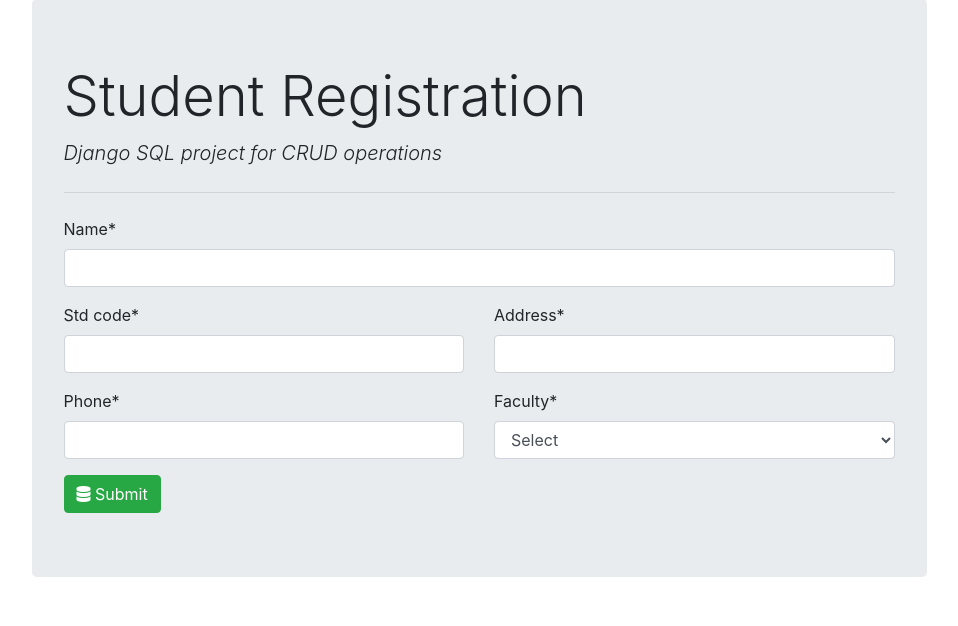
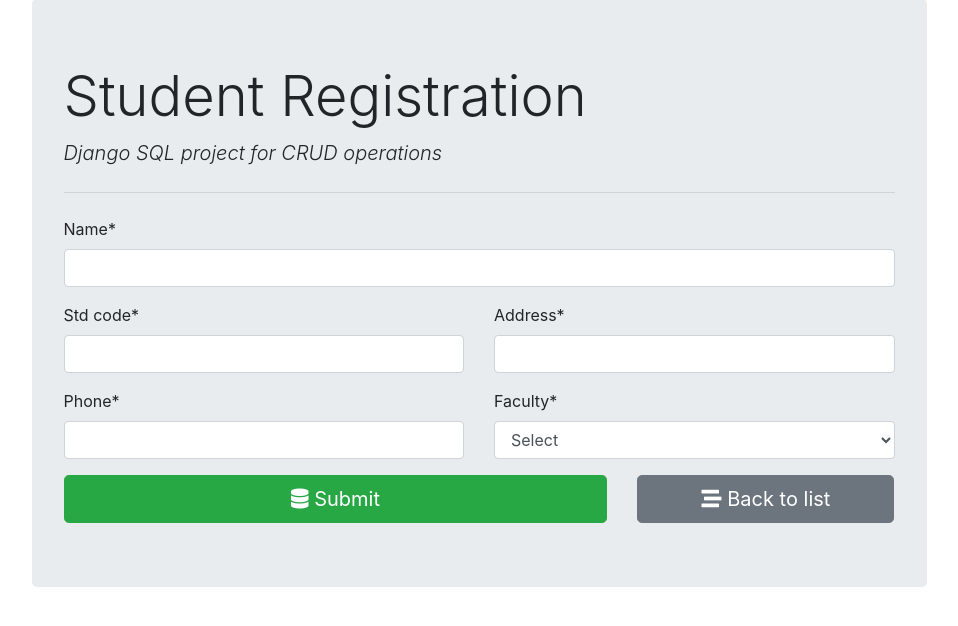
Before and after one commit to AshishMhrzn10/student-registration, a Django app: page /student/ in a window 1280 px wide. Shown: the part 49-675 px from the top of the page, without its empty margins (161-1119 px from the left). Run offline with Django 3.2, Linux system fonts and the light colour scheme; data that the repository does not hold is empty; some libraries are stand-ins or nearby versions.

Commit message:
Update  done

```diff
--- a/student_registration/templates/student_registration/student_form.html
+++ b/student_registration/templates/student_registration/student_form.html
@@ -13,6 +13,15 @@
         <div class="col-md-6">{{form.phone|as_crispy_field}}</div>
         <div class="col-md-6">{{form.faculty|as_crispy_field}}</div>
     </div>
-    <button type="submit" class="btn btn-success"><i class="fas fa-database"></i> Submit</button>
+    <div class="row">
+        <div class="col-md-8">
+            <button type="submit" class="btn btn-success btn-block btn-lg"><i class="fas fa-database"></i> Submit</button>
+        </div>
+        <div class="col-md-4">
+            <a href="{% url 'student_list' %}" class="btn btn-secondary btn-block btn-lg">
+                <i class="fas fa-stream"></i> Back to list
+            </a>
+        </div>
+    </div>
 </form>
 {% endblock content %}
--- a/student_registration/urls.py
+++ b/student_registration/urls.py
@@ -2,6 +2,7 @@ from django.urls import path, include
 from . import views
 
 urlpatterns = [
-    path('', views.student_form),
-    path('list/', views.student_list),
+    path('', views.student_form, name='student_insert'),
+    path('<int:id>/', views.student_form, name='student_update'),
+    path('list/', views.student_list, name='student_list'),
 ]
--- a/student_registration/views.py
+++ b/student_registration/views.py
@@ -8,12 +8,21 @@ def student_list(request):
     return render(request, "student_registration/student_list.html", context)
 
 
-def student_form(request):
+def student_form(request, id=0):
     if request.method == "GET":
-        form = StudentForm()
+        if id==0:       #Insert operation
+            form = StudentForm()
+        else:       #Update operation
+            student = Student.objects.get(pk=id)
+            form = StudentForm(instance=student)
         return render(request, "student_registration/student_form.html",{'form':form})
     else:
-        form = StudentForm(request.POST)
+        if id == 0:     #Insert operation
+            form = StudentForm(request.POST)
+        else:           #Update operation
+            student = Student.objects.get(pk=id)
+            form = StudentForm(request.POST, instance=student)
+
         if form.is_valid():
             form.save()
         return redirect('/student/list')
```
Also changed, not shown: student_registration/templates/student_registration/student_list.html (+10 -0 lines).
